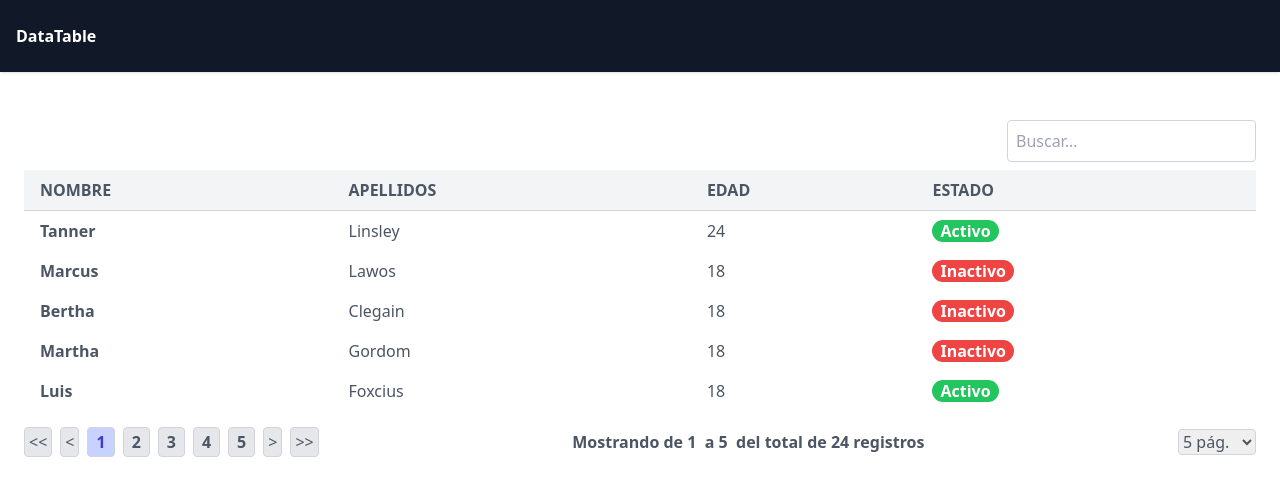
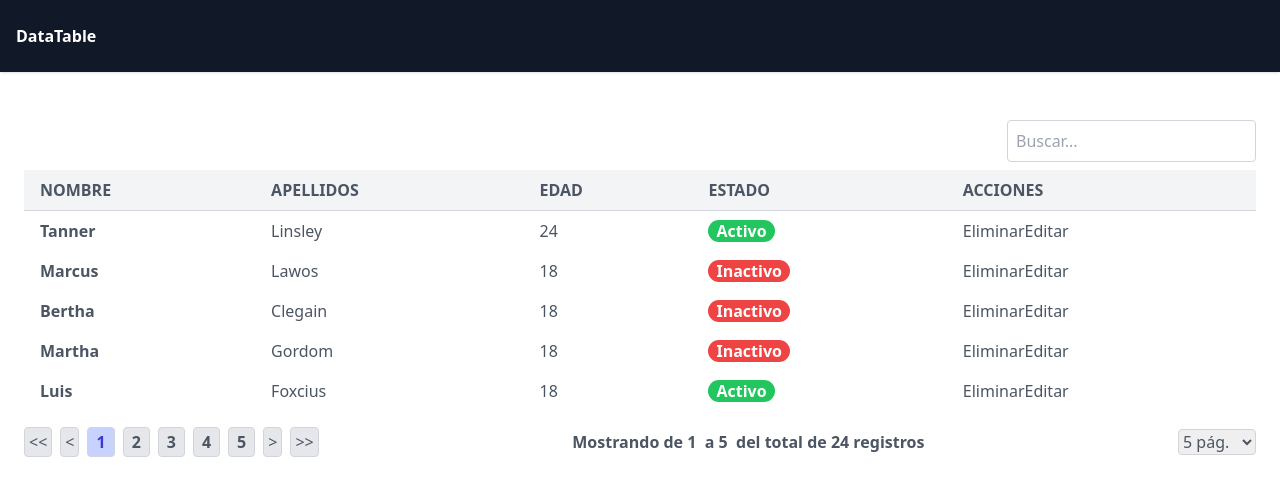
Before and after one commit to CesarGracia97/Sistemas-POS, a React (Vite) app: page / in a window 1280 px wide. Shown: the top 496 px of the page. Built offline with nearby package versions, Linux system fonts and the light colour scheme.

Commit message:
Agreado Clasificacion

```diff
--- a/src/view/DataTable.jsx
+++ b/src/view/DataTable.jsx
@@ -4,7 +4,8 @@ import {
   getCoreRowModel,
   useReactTable,
   getPaginationRowModel,
-  getFilteredRowModel
+  getFilteredRowModel,
+  getSortedRowModel
 } from '@tanstack/react-table'
 import { defaultData } from '../utils/defaultData'
 import classNames from 'classnames'
@@ -38,6 +39,7 @@ const  DebouncedInput = ({value: keyWord, onChange, ...props}) =>{
 const DataTable = () => {
   const [data, setData] = useState(defaultData)
   const [globalFilter, setGlobalFiter] = useState('')
+  const [sorting, setSorting] = useState([])
   console.log(globalFilter);
 
   const columns = [
@@ -67,6 +69,18 @@ const DataTable = () => {
             {info.getValue()}
           </span>
         )
+      },
+      enableSorting: false
+    },
+    {
+      header: 'Acciones',
+      cell: info => {
+        return (
+          <div>
+            <button>Eliminar</button>
+            <button>Editar</button>
+          </div>
+        )
       }
     }
   ]
@@ -88,7 +102,7 @@ const DataTable = () => {
   const table = useReactTable({
     data,
     columns,
-    state:{ globalFilter },
+    state:{ globalFilter, sorting },
     initialState: {
       pagination:{
         pageSize: 5
@@ -97,7 +111,9 @@ const DataTable = () => {
     getCoreRowModel: getCoreRowModel(),
     getPaginationRowModel: getPaginationRowModel(),
     getFilteredRowModel: getFilteredRowModel(),
-    globalFilterFn: fuzzyFilter
+    globalFilterFn: fuzzyFilter,
+    getSortedRowModel: getSortedRowModel(),
+    onSortingChange: setSorting
   })
 
   return (
@@ -119,10 +135,22 @@ const DataTable = () => {
                 <th key={header.id} className="py-2 px-4 text-left uppercase">
                   {header.isPlaceholder
                     ? null
-                    : flexRender(
+                    : <div className={classNames({
+                      'cursor-pointer select-none':header.column.getCanSort(),
+                    })}
+                    onClick={header.column.getToggleSortingHandler()}>
+                      {flexRender(
                       header.column.columnDef.header,
                       header.getContext()
-                    )
+                    )}
+                    {
+                      {
+                        asc: ' 🔼',
+                        desc: ' 🔽'
+                      }
+                      [header.column.getIsSorted()] ?? null
+                    }
+                    </div>
                   }
                 </th>
               ))}
```
Also changed, not shown: 1 other file (tests, documents, lock files or other folders).
